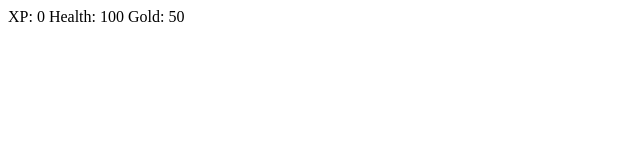
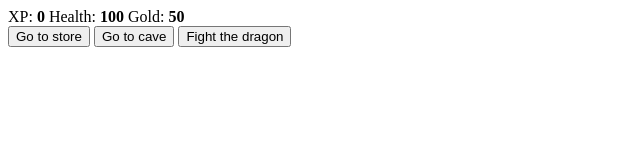
Before and after one commit to JaronL-Tech/building-rpg-jaron, a plain HTML site: page index.html in a window 1280 px wide. Shown: the whole page, without its empty margins (0-640 px from the left). Drawn offline with Linux system fonts and the light colour scheme.

Commit message:
added button elements that are clickable and then linked them to my script using the query selector also made them const to show they shouldn't be changed.

```diff
--- a/index.html
+++ b/index.html
@@ -4,23 +4,26 @@
         <meta charset="UTF-8">
         <title>RPG - Dragon Repeller</title>
         <link rel="stylesheet" href="styles.css">
-        <script src=./script.js>
 
-        </script>
 
     </head>
  <body>
     <div id="game">
         <div id="stats">
-            <span class="stat">XP: 0</span>
-            <span class="stat">Health: 100</span>
-            <span class="stat">Gold: 50</span>
+            <span class="stat">XP: <strong><span id ="xpText">0</span></strong></span>
+            <span class="stat">Health: <strong><span id="healthText">100</span></strong></span>
+            <span class="stat">Gold: <strong><span id="goldText">50</span></strong></span>
         </div>
-        <div id="controls"></div>
+        <div id="controls">
+            <button id="button1">Go to store</button>
+            <button id="button2">Go to cave</button>
+            <button id="button3">Fight the dragon</button>
+        </div>
         <div id="monsterStats"></div>
         <div id="text"></div>
 
     </div>
+    <script src="./script.js"></script>
 
  </body>
 </html>
--- a/script.js
+++ b/script.js
@@ -5,3 +5,6 @@ let currentWeaponIndex = 0;
 let fighting;
 let monsterHealth;
 let inventory = ["stick"];
+const button1 = document.querySelector("#button1");
+const button2 = document.querySelector("#button2");
+const button3 = document.querySelector("#button3");
```
